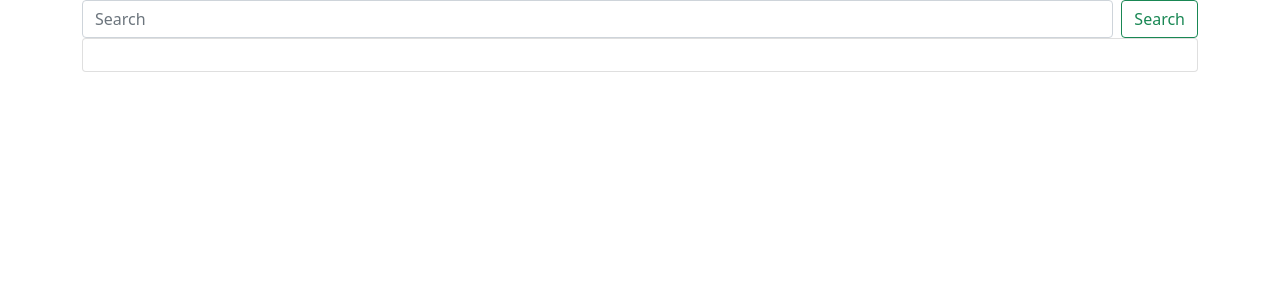
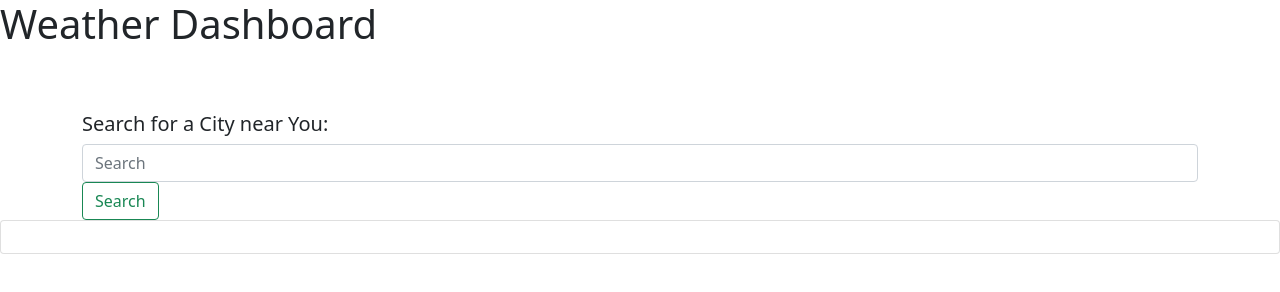
Before and after one commit to AbriCS/Weather-Now, a plain HTML site: page index.html in a window 1280 px wide. Drawn offline with nearby package versions, Linux system fonts and the light colour scheme.

Commit message:
add a header

```diff
--- a/assets/js/script.js
+++ b/assets/js/script.js
@@ -1,4 +1,5 @@
 $(document).ready(function(){
+
 
 
 
@@ -26,5 +27,10 @@ fetch(`api.openweathermap.org/data/2.5/weather?q=${city}&appid=${apiKey}
     console.log(data);
 }) })
  }
+//
+
+
+
+
 
 })
--- a/index.html
+++ b/index.html
@@ -7,23 +7,37 @@
     <!-- CSS only -->
 <link href="https://cdn.jsdelivr.net/npm/bootstrap@5.1.3/dist/css/bootstrap.min.css" rel="stylesheet" integrity="sha384-1BmE4kWBq78iYhFldvKuhfTAU6auU8tT94WrHftjDbrCEXSU1oBoqyl2QvZ6jIW3" crossorigin="anonymous">
 <link rel="stylesheet" type="text/css" href="/assets/css/style.css">
-    <title>Document</title>
+    <title>Weather Dashboard</title>
 
 </head>
 <body>
+ <header>
+     <div class="header">
+         <h1>Weather Dashboard</h1>
+     </div>
+ </header>
+ <br>
+
 <div class="container">
-    <form class="d-flex">
-        <input id="city" class="form-control me-2" type="search" placeholder="Search" aria-label="Search">
+    <div class=row>
+    <form class="col-md">
+        <div class="card-body"></div>
+        <h5>Search for a City near You:</h5>
+        <form class="form-inline">
+        <input id="city" class="form-control" type="search" placeholder="Search" aria-label="Search">
         <button id="searchBtn" class="btn btn-outline-success" type="submit">Search</button>
       </form>
-      <div class="card" >
+
+        </form>
+        </div>
+        <ul id="city-list"  class="list-group"></ul>
+        </div>
+<div id=humidity class="card" >
         <div class="card-body">
-
-
         </div>
       </div>
 
-
+<!--icons of the weather openweathermapp-->
 
 
 </div>
```
